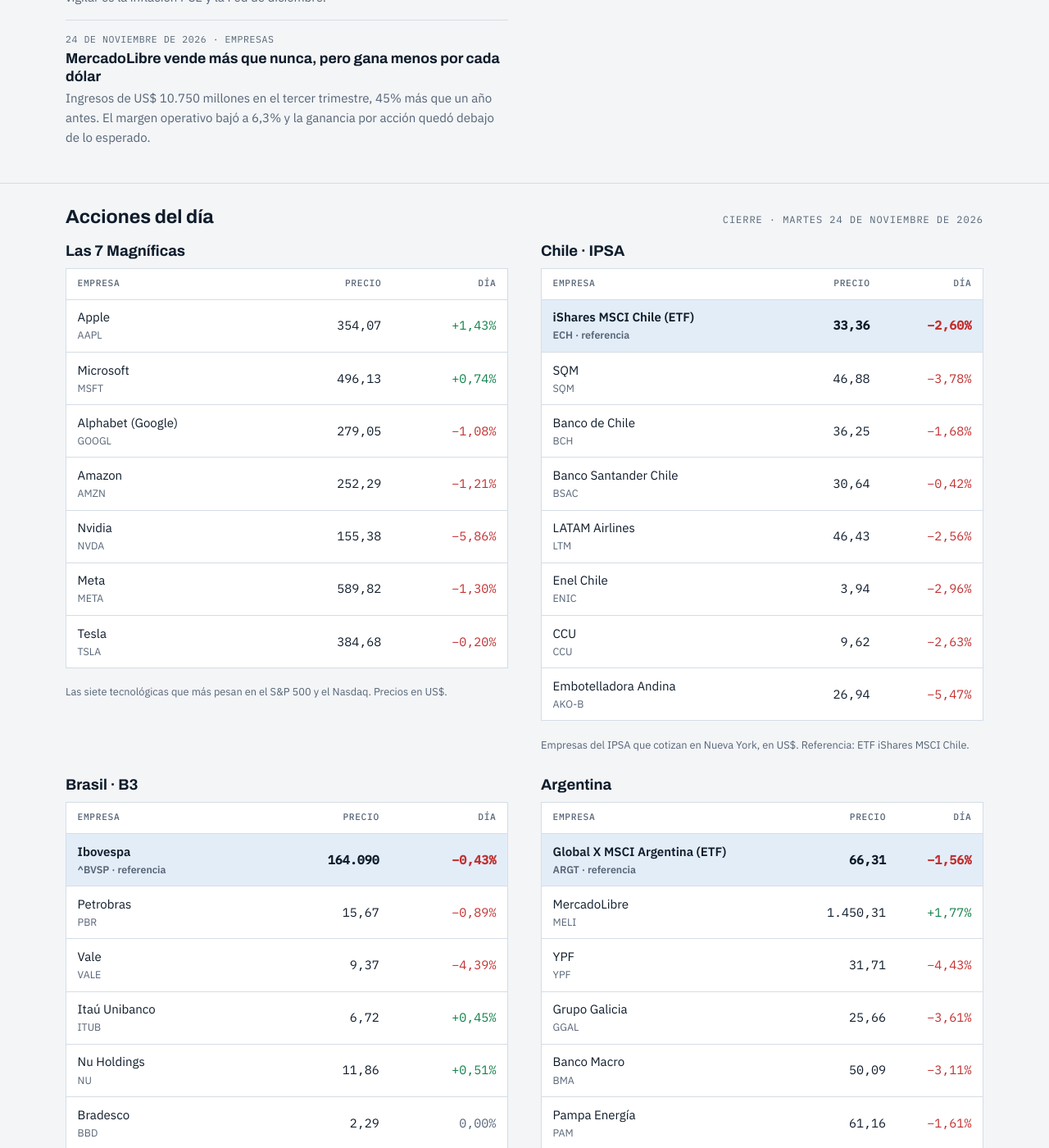
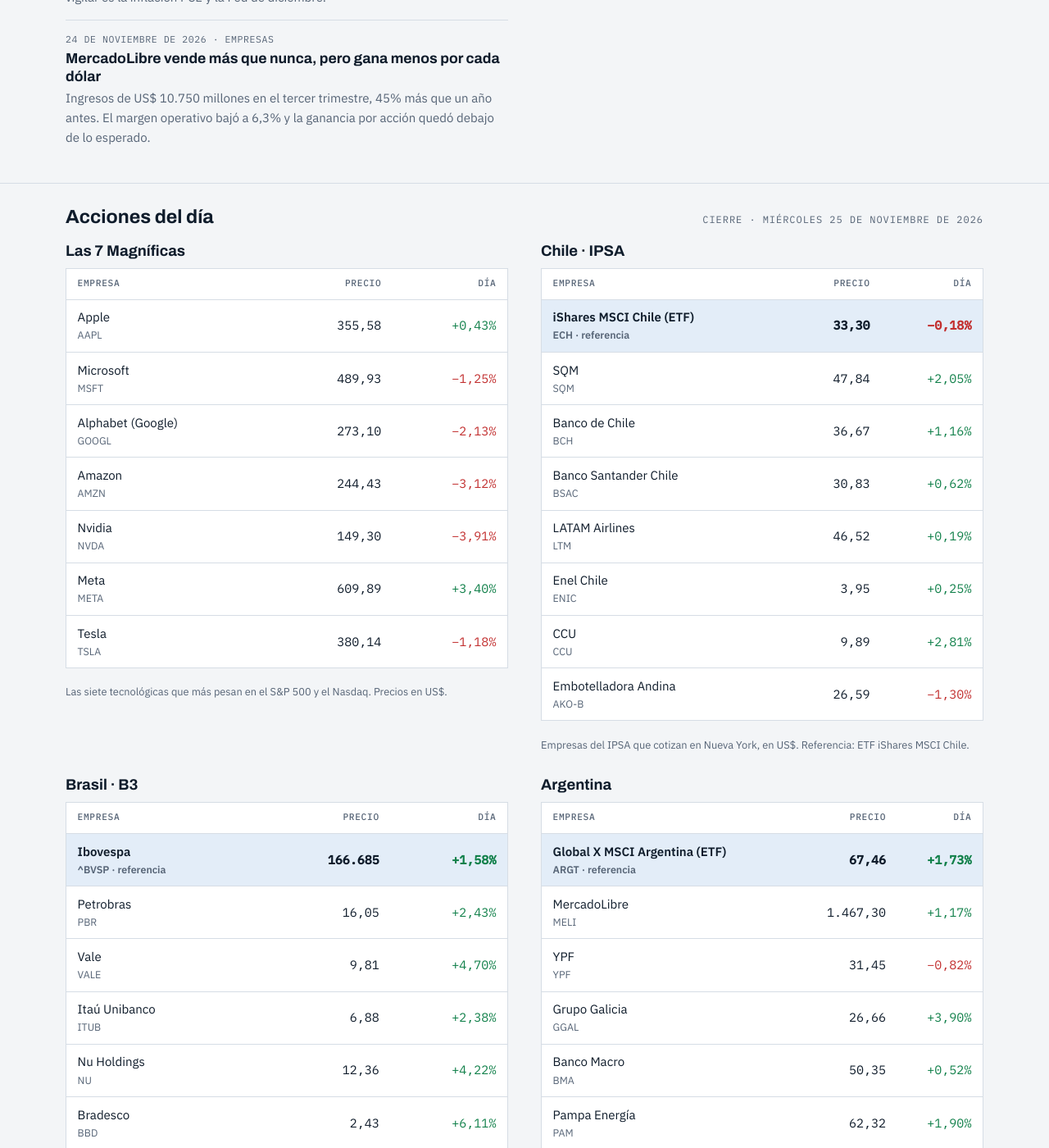
Before and after one commit to fabiandegiacomid-dotcom/wallstreetdailynews, a Jekyll site: the page built from index.html, in a window 1280 px wide and 1400 px high, scrolled down 893 px. Shown: the whole window at 82% size. Built offline with Jekyll 4.4.1, drawn with Linux system fonts in a browser that asks for light colours; some of the changed text lies outside the part shown.

Commit message:
Datos de mercado 2026-11-25

```diff
--- a/_data/mercado.json
+++ b/_data/mercado.json
@@ -3,62 +3,62 @@
     {
       "simbolo": "^GSPC",
       "nombre": "S&P 500",
-      "fecha": "2026-11-24",
-      "valor": 7201.09,
-      "valor_txt": "7.201,09",
-      "cambio_pct": -0.4985,
-      "cambio_txt": "−0,50%",
+      "fecha": "2026-11-25",
+      "valor": 7182.78,
+      "valor_txt": "7.182,78",
+      "cambio_pct": -0.2543,
+      "cambio_txt": "−0,25%",
       "dir": "down",
       "cerrado": true,
       "sparkline": {
-        "linea": "0.0,4.3 5.7,2.7 11.4,2.0 17.1,2.8 22.9,7.5 28.6,8.8 34.3,7.9 40.0,3.9 45.7,15.1 51.4,14.3 57.1,8.5 62.9,9.5 68.6,6.2 74.3,7.1 80.0,8.1 85.7,13.0 91.4,15.6 97.1,16.1 102.9,21.1 108.6,30.0 114.3,19.0 120.0,20.2",
-        "area": "0,32 0.0,4.3 5.7,2.7 11.4,2.0 17.1,2.8 22.9,7.5 28.6,8.8 34.3,7.9 40.0,3.9 45.7,15.1 51.4,14.3 57.1,8.5 62.9,9.5 68.6,6.2 74.3,7.1 80.0,8.1 85.7,13.0 91.4,15.6 97.1,16.1 102.9,21.1 108.6,30.0 114.3,19.0 120.0,20.2 120,32",
+        "linea": "0.0,2.7 5.7,2.0 11.4,2.8 17.1,7.5 22.9,8.8 28.6,7.9 34.3,3.9 40.0,15.1 45.7,14.3 51.4,8.5 57.1,9.5 62.9,6.2 68.6,7.1 74.3,8.1 80.0,13.0 85.7,15.6 91.4,16.1 97.1,21.1 102.9,30.0 108.6,19.0 114.3,20.2 120.0,20.9",
+        "area": "0,32 0.0,2.7 5.7,2.0 11.4,2.8 17.1,7.5 22.9,8.8 28.6,7.9 34.3,3.9 40.0,15.1 45.7,14.3 51.4,8.5 57.1,9.5 62.9,6.2 68.6,7.1 74.3,8.1 80.0,13.0 85.7,15.6 91.4,16.1 97.1,21.1 102.9,30.0 108.6,19.0 114.3,20.2 120.0,20.9 120,32",
         "x": "120.0",
-        "y": "20.2",
+        "y": "20.9",
         "min_txt": "6.910,39",
         "max_txt": "7.743,98"
       },
-      "desde": "2026-10-26"
+      "desde": "2026-10-27"
     },
     {
       "simbolo": "^IXIC",
       "nombre": "Nasdaq Composite",
-      "fecha": "2026-11-24",
-      "valor": 23733.535,
-      "valor_txt": "23.733,53",
-      "cambio_pct": -1.4779,
-      "cambio_txt": "−1,48%",
+      "fecha": "2026-11-25",
+      "valor": 23585.803,
+      "valor_txt": "23.585,80",
+      "cambio_pct": -0.6225,
+      "cambio_txt": "−0,62%",
       "dir": "down",
       "cerrado": true,
       "sparkline": {
-        "linea": "0.0,4.7 5.7,2.5 11.4,2.0 17.1,4.6 22.9,9.9 28.6,11.9 34.3,10.4 40.0,7.8 45.7,17.9 51.4,16.0 57.1,11.2 62.9,12.6 68.6,9.7 74.3,10.4 80.0,12.1 85.7,16.5 91.4,17.8 97.1,17.1 102.9,21.0 108.6,30.0 114.3,19.5 120.0,22.1",
-        "area": "0,32 0.0,4.7 5.7,2.5 11.4,2.0 17.1,4.6 22.9,9.9 28.6,11.9 34.3,10.4 40.0,7.8 45.7,17.9 51.4,16.0 57.1,11.2 62.9,12.6 68.6,9.7 74.3,10.4 80.0,12.1 85.7,16.5 91.4,17.8 97.1,17.1 102.9,21.0 108.6,30.0 114.3,19.5 120.0,22.1 120,32",
+        "linea": "0.0,2.5 5.7,2.0 11.4,4.6 17.1,9.9 22.9,11.9 28.6,10.4 34.3,7.8 40.0,17.9 45.7,16.0 51.4,11.2 57.1,12.6 62.9,9.7 68.6,10.4 74.3,12.1 80.0,16.5 85.7,17.8 91.4,17.1 97.1,21.0 102.9,30.0 108.6,19.5 114.3,22.1 120.0,23.1",
+        "area": "0,32 0.0,2.5 5.7,2.0 11.4,4.6 17.1,9.9 22.9,11.9 28.6,10.4 34.3,7.8 40.0,17.9 45.7,16.0 51.4,11.2 57.1,12.6 62.9,9.7 68.6,10.4 74.3,12.1 80.0,16.5 85.7,17.8 91.4,17.1 97.1,21.0 102.9,30.0 108.6,19.5 114.3,22.1 120.0,23.1 120,32",
         "x": "120.0",
-        "y": "22.1",
+        "y": "23.1",
         "min_txt": "22.617,73",
         "max_txt": "26.549,85"
       },
-      "desde": "2026-10-26"
+      "desde": "2026-10-27"
     },
     {
       "simbolo": "^DJI",
       "nombre": "Dow Jones",
-      "fecha": "2026-11-24",
-      "valor": 50018.7,
-      "valor_txt": "50.018,70",
-      "cambio_pct": 0.8537,
-      "cambio_txt": "+0,85%",
+      "fecha": "2026-11-25",
+      "valor": 50182.95,
+      "valor_txt": "50.182,95",
+      "cambio_pct": 0.3284,
+      "cambio_txt": "+0,33%",
       "dir": "up",
       "cerrado": true,
       "sparkline": {
-        "linea": "0.0,7.3 5.7,7.3 11.4,6.7 17.1,7.4 22.9,10.5 28.6,9.4 34.3,10.4 40.0,2.0 45.7,11.9 51.4,13.1 57.1,7.2 62.9,8.0 68.6,6.7 74.3,7.7 80.0,7.4 85.7,11.4 91.4,16.0 97.1,19.0 102.9,24.9 108.6,30.0 114.3,22.2 120.0,19.9",
-        "area": "0,32 0.0,7.3 5.7,7.3 11.4,6.7 17.1,7.4 22.9,10.5 28.6,9.4 34.3,10.4 40.0,2.0 45.7,11.9 51.4,13.1 57.1,7.2 62.9,8.0 68.6,6.7 74.3,7.7 80.0,7.4 85.7,11.4 91.4,16.0 97.1,19.0 102.9,24.9 108.6,30.0 114.3,22.2 120.0,19.9 120,32",
+        "linea": "0.0,7.3 5.7,6.7 11.4,7.4 17.1,10.5 22.9,9.4 28.6,10.4 34.3,2.0 40.0,11.9 45.7,13.1 51.4,7.2 57.1,8.0 62.9,6.7 68.6,7.7 74.3,7.4 80.0,11.4 85.7,16.0 91.4,19.0 97.1,24.9 102.9,30.0 108.6,22.2 114.3,19.9 120.0,19.1",
+        "area": "0,32 0.0,7.3 5.7,6.7 11.4,7.4 17.1,10.5 22.9,9.4 28.6,10.4 34.3,2.0 40.0,11.9 45.7,13.1 51.4,7.2 57.1,8.0 62.9,6.7 68.6,7.7 74.3,7.4 80.0,11.4 85.7,16.0 91.4,19.0 97.1,24.9 102.9,30.0 108.6,22.2 114.3,19.9 120.0,19.1 120,32",
         "x": "120.0",
-        "y": "19.9",
+        "y": "19.1",
         "min_txt": "48.147,33",
         "max_txt": "53.356,12"
       },
-      "desde": "2026-10-26"
+      "desde": "2026-10-27"
     }
   ],
   "grupos": [
@@ -70,77 +70,77 @@
         {
           "simbolo": "AAPL",
           "nombre": "Apple",
-          "fecha": "2026-11-24",
-          "valor": 354.07,
-          "valor_txt": "354,07",
-          "cambio_pct": 1.4295,
-          "cambio_txt": "+1,43%",
+          "fecha": "2026-11-25",
+          "valor": 355.58,
+          "valor_txt": "355,58",
+          "cambio_pct": 0.4265,
+          "cambio_txt": "+0,43%",
           "dir": "up",
           "cerrado": true
         },
         {
           "simbolo": "MSFT",
           "nombre": "Microsoft",
-          "fecha": "2026-11-24",
-          "valor": 496.13,
-          "valor_txt": "496,13",
-          "cambio_pct": 0.7371,
-          "cambio_txt": "+0,74%",
-          "dir": "up",
+          "fecha": "2026-11-25",
+          "valor": 489.93,
+          "valor_txt": "489,93",
+          "cambio_pct": -1.2497,
+          "cambio_txt": "−1,25%",
+          "dir": "down",
           "cerrado": true
         },
         {
           "simbolo": "GOOGL",
           "nombre": "Alphabet (Google)",
-          "fecha": "2026-11-24",
-          "valor": 279.05,
-          "valor_txt": "279,05",
-          "cambio_pct": -1.0812,
-          "cambio_txt": "−1,08%",
+          "fecha": "2026-11-25",
+          "valor": 273.1,
+          "valor_txt": "273,10",
+          "cambio_pct": -2.1322,
+          "cambio_txt": "−2,13%",
           "dir": "down",
           "cerrado": true
         },
         {
           "simbolo": "AMZN",
           "nombre": "Amazon",
-          "fecha": "2026-11-24",
-          "valor": 252.29,
-          "valor_txt": "252,29",
-          "cambio_pct": -1.2138,
-          "cambio_txt": "−1,21%",
+          "fecha": "2026-11-25",
+          "valor": 244.43,
+          "valor_txt": "244,43",
+          "cambio_pct": -3.1155,
+          "cambio_txt": "−3,12%",
           "dir": "down",
           "cerrado": true
         },
         {
           "simbolo": "NVDA",
           "nombre": "Nvidia",
-          "fecha": "2026-11-24",
-          "valor": 155.38,
-          "valor_txt": "155,38",
-          "cambio_pct": -5.8588,
-          "cambio_txt": "−5,86%",
+          "fecha": "2026-11-25",
+          "valor": 149.3,
+          "valor_txt": "149,30",
+          "cambio_pct": -3.913,
+          "cambio_txt": "−3,91%",
           "dir": "down",
           "cerrado": true
         },
         {
           "simbolo": "META",
           "nombre": "Meta",
-          "fecha": "2026-11-24",
-          "valor": 589.82,
-          "valor_txt": "589,82",
-          "cambio_pct": -1.3019,
-          "cambio_txt": "−1,30%",
-          "dir": "down",
+          "fecha": "2026-11-25",
+          "valor": 609.89,
+          "valor_txt": "609,89",
+          "cambio_pct": 3.4027,
+          "cambio_txt": "+3,40%",
+          "dir": "up",
           "cerrado": true
         },
         {
           "simbolo": "TSLA",
           "nombre": "Tesla",
-          "fecha": "2026-11-24",
-          "valor": 384.68,
-          "valor_txt": "384,68",
-          "cambio_pct": -0.2024,
-          "cambio_txt": "−0,20%",
+          "fecha": "2026-11-25",
+          "valor": 380.14,
+          "valor_txt": "380,14",
+          "cambio_pct": -1.1802,
+          "cambio_txt": "−1,18%",
           "dir": "down",
           "cerrado": true
         }
@@ -154,77 +154,77 @@
         {
           "simbolo": "SQM",
           "nombre": "SQM",
-          "fecha": "2026-11-24",
-          "valor": 46.88,
-          "valor_txt": "46,88",
-          "cambio_pct": -3.7767,
-          "cambio_txt": "−3,78%",
-          "dir": "down",
+          "fecha": "2026-11-25",
+          "valor": 47.84,
+          "valor_txt": "47,84",
+          "cambio_pct": 2.0478,
+          "cambio_txt": "+2,05%",
+          "dir": "up",
           "cerrado": true
         },
         {
           "simbolo": "BCH",
           "nombre": "Banco de Chile",
-          "fecha": "2026-11-24",
-          "valor": 36.25,
-          "valor_txt": "36,25",
-          "cambio_pct": -1.6816,
-          "cambio_txt": "−1,68%",
-          "dir": "down",
+          "fecha": "2026-11-25",
+          "valor": 36.67,
+          "valor_txt": "36,67",
+          "cambio_pct": 1.1586,
+          "cambio_txt": "+1,16%",
+          "dir": "up",
           "cerrado": true
         },
         {
           "simbolo": "BSAC",
           "nombre": "Banco Santander Chile",
-          "fecha": "2026-11-24",
-          "valor": 30.64,
-          "valor_txt": "30,64",
-          "cambio_pct": -0.4225,
-          "cambio_txt": "−0,42%",
-          "dir": "down",
+          "fecha": "2026-11-25",
+          "valor": 30.83,
+          "valor_txt": "30,83",
+          "cambio_pct": 0.6201,
+          "cambio_txt": "+0,62%",
+          "dir": "up",
           "cerrado": true
         },
         {
           "simbolo": "LTM",
           "nombre": "LATAM Airlines",
-          "fecha": "2026-11-24",
-          "valor": 46.43,
-          "valor_txt": "46,43",
-          "cambio_pct": -2.5603,
-          "cambio_txt": "−2,56%",
-          "dir": "down",
+          "fecha": "2026-11-25",
+          "valor": 46.52,
+          "valor_txt": "46,52",
+          "cambio_pct": 0.1938,
+          "cambio_txt": "+0,19%",
+          "dir": "up",
           "cerrado": true
         },
         {
           "simbolo": "ENIC",
           "nombre": "Enel Chile",
-          "fecha": "2026-11-24",
-          "valor": 3.94,
-          "valor_txt": "3,94",
-          "cambio_pct": -2.9557,
-          "cambio_txt": "−2,96%",
-          "dir": "down",
+          "fecha": "2026-11-25",
+          "valor": 3.95,
+          "valor_txt": "3,95",
+          "cambio_pct": 0.2538,
+          "cambio_txt": "+0,25%",
+          "dir": "up",
           "cerrado": true
         },
         {
           "simbolo": "CCU",
           "nombre": "CCU",
-          "fecha": "2026-11-24",
-          "valor": 9.62,
-          "valor_txt": "9,62",
-          "cambio_pct": -2.6316,
-          "cambio_txt": "−2,63%",
-          "dir": "down",
+          "fecha": "2026-11-25",
+          "valor": 9.89,
+          "valor_txt": "9,89",
+          "cambio_pct": 2.8067,
+          "cambio_txt": "+2,81%",
+          "dir": "up",
           "cerrado": true
         },
         {
           "simbolo": "AKO-B",
           "nombre": "Embotelladora Andina",
-          "fecha": "2026-11-24",
-          "valor": 26.94,
-          "valor_txt": "26,94",
-          "cambio_pct": -5.4737,
-          "cambio_txt": "−5,47%",
+          "fecha": "2026-11-25",
+          "valor": 26.59,
+          "valor_txt": "26,59",
+          "cambio_pct": -1.2992,
+          "cambio_txt": "−1,30%",
           "dir": "down",
           "cerrado": true
         }
@@ -232,11 +232,11 @@
       "referencia": {
         "simbolo": "ECH",
         "nombre": "iShares MSCI Chile (ETF)",
-        "fecha": "2026-11-24",
-        "valor": 33.36,
-        "valor_txt": "33,36",
-        "cambio_pct": -2.5985,
-        "cambio_txt": "−2,60%",
+        "fecha": "2026-11-25",
+        "valor": 33.3,
+        "valor_txt": "33,30",
+        "cambio_pct": -0.1799,
+        "cambio_txt": "−0,18%",
         "dir": "down",
         "cerrado": true
       }
@@ -249,79 +249,79 @@
         {
           "simbolo": "PBR",
           "nombre": "Petrobras",
-          "fecha": "2026-11-24",
-          "valor": 15.67,
-          "valor_txt": "15,67",
-          "cambio_pct": -0.8855,
-          "cambio_txt": "−0,89%",
-          "dir": "down",
+          "fecha": "2026-11-25",
+          "valor": 16.05,
+          "valor_txt": "16,05",
+          "cambio_pct": 2.425,
+          "cambio_txt": "+2,43%",
+          "dir": "up",
           "cerrado": true
         },
         {
           "simbolo": "VALE",
           "nombre": "Vale",
-          "fecha": "2026-11-24",
-          "valor": 9.37,
-          "valor_txt": "9,37",
-          "cambio_pct": -4.3878,
-          "cambio_txt": "−4,39%",
-          "dir": "down",
+          "fecha": "2026-11-25",
+          "valor": 9.81,
+          "valor_txt": "9,81",
+          "cambio_pct": 4.6958,
+          "cambio_txt": "+4,70%",
+          "dir": "up",
           "cerrado": true
         },
         {
           "simbolo": "ITUB",
           "nombre": "Itaú Unibanco",
-          "fecha": "2026-11-24",
-          "valor": 6.72,
-          "valor_txt": "6,72",
-          "cambio_pct": 0.4484,
-          "cambio_txt": "+0,45%",
+          "fecha": "2026-11-25",
+          "valor": 6.88,
+          "valor_txt": "6,88",
+          "cambio_pct": 2.381,
+          "cambio_txt": "+2,38%",
           "dir": "up",
           "cerrado": true
         },
         {
           "simbolo": "NU",
           "nombre": "Nu Holdings",
-          "fecha": "2026-11-24",
-          "valor": 11.86,
-          "valor_txt": "11,86",
-          "cambio_pct": 0.5085,
-          "cambio_txt": "+0,51%",
+          "fecha": "2026-11-25",
+          "valor": 12.36,
+          "valor_txt": "12,36",
+          "cambio_pct": 4.2159,
+          "cambio_txt": "+4,22%",
           "dir": "up",
           "cerrado": true
         },
         {
           "simbolo": "BBD",
           "nombre": "Bradesco",
-          "fecha": "2026-11-24",
-          "valor": 2.29,
-          "valor_txt": "2,29",
-          "cambio_pct": 0.0,
-          "cambio_txt": "0,00%",
-          "dir": "flat",
+          "fecha": "2026-11-25",
+          "valor": 2.43,
+          "valor_txt": "2,43",
+          "cambio_pct": 6.1135,
+          "cambio_txt": "+6,11%",
+          "dir": "up",
           "cerrado": true
         },
         {
           "simbolo": "ABEV",
           "nombre": "Ambev",
-          "fecha": "2026-11-24",
+          "fecha": "2026-11-25",
           "valor": 2.69,
           "valor_txt": "2,69",
-          "cambio_pct": 1.8939,
-          "cambio_txt": "+1,89%",
-          "dir": "up",
+          "cambio_pct": -0.0,
+          "cambio_txt": "0,00%",
+          "dir": "flat",
           "cerrado": true
         }
       ],
       "referencia": {
         "simbolo": "^BVSP",
         "nombre": "Ibovespa",
-        "fecha": "2026-11-24",
-        "valor": 164089.81,
-        "valor_txt": "164.090",
-        "cambio_pct": -0.4285,
-        "cambio_txt": "−0,43%",
-        "dir": "down",
+        "fecha": "2026-11-25",
+        "valor": 166684.61,
+        "valor_txt": "166.685",
+        "cambio_pct": 1.5812,
+        "cambio_txt": "+1,58%",
+        "dir": "up",
         "cerrado": true
       }
     },
@@ -333,79 +333,79 @@
         {
           "simbolo": "MELI",
           "nombre": "MercadoLibre",
-          "fecha": "2026-11-24",
-          "valor": 1450.31,
-          "valor_txt": "1.450,31",
-          "cambio_pct": 1.7704,
-          "cambio_txt": "+1,77%",
+          "fecha": "2026-11-25",
+          "valor": 1467.3,
+          "valor_txt": "1.467,30",
+          "cambio_pct": 1.1715,
+          "cambio_txt": "+1,17%",
           "dir": "up",
           "cerrado": true
         },
         {
           "simbolo": "YPF",
           "nombre": "YPF",
-          "fecha": "2026-11-24",
-          "valor": 31.71,
-          "valor_txt": "31,71",
-          "cambio_pct": -4.4304,
-          "cambio_txt": "−4,43%",
+          "fecha": "2026-11-25",
+          "valor": 31.45,
+          "valor_txt": "31,45",
+          "cambio_pct": -0.8199,
+          "cambio_txt": "−0,82%",
           "dir": "down",
           "cerrado": true
         },
         {
           "simbolo": "GGAL",
           "nombre": "Grupo Galicia",
-          "fecha": "2026-11-24",
-          "valor": 25.66,
-          "valor_txt": "25,66",
-          "cambio_pct": -3.6063,
-          "cambio_txt": "−3,61%",
-          "dir": "down",
+          "fecha": "2026-11-25",
+          "valor": 26.66,
+          "valor_txt": "26,66",
+          "cambio_pct": 3.8971,
+          "cambio_txt": "+3,90%",
+          "dir": "up",
           "cerrado": true
         },
         {
           "simbolo": "BMA",
           "nombre": "Banco Macro",
-          "fecha": "2026-11-24",
-          "valor": 50.09,
-          "valor_txt": "50,09",
-          "cambio_pct": -3.1141,
-          "cambio_txt": "−3,11%",
-          "dir": "down",
+          "fecha": "2026-11-25",
+          "valor": 50.35,
+          "valor_txt": "50,35",
+          "cambio_pct": 0.5191,
+          "cambio_txt": "+0,52%",
+          "dir": "up",
           "cerrado": true
         },
         {
           "simbolo": "PAM",
           "nombre": "Pampa Energía",
-          "fecha": "2026-11-24",
-          "valor": 61.16,
-          "valor_txt": "61,16",
-          "cambio_pct": -1.6088,
-          "cambio_txt": "−1,61%",
-          "dir": "down",
+          "fecha": "2026-11-25",
+          "valor": 62.32,
+          "valor_txt": "62,32",
+          "cambio_pct": 1.8967,
+          "cambio_txt": "+1,90%",
+          "dir": "up",
           "cerrado": true
         },
         {
           "simbolo": "TGS",
           "nombre": "TGS",
-          "fecha": "2026-11-24",
-          "valor": 19.45,
-          "valor_txt": "19,45",
-          "cambio_pct": -1.9657,
-          "cambio_txt": "−1,97%",
-          "dir": "down",
+          "fecha": "2026-11-25",
+          "valor": 19.89,
+          "valor_txt": "19,89",
+          "cambio_pct": 2.2622,
+          "cambio_txt": "+2,26%",
+          "dir": "up",
           "cerrado": true
         }
       ],
       "referencia": {
         "simbolo": "ARGT",
         "nombre": "Global X MSCI Argentina (ETF)",
-        "fecha": "2026-11-24",
-        "valor": 66.31,
-        "valor_txt": "66,31",
-        "cambio_pct": -1.5588,
-        "cambio_txt": "−1,56%",
-        "dir": "down",
+        "fecha": "2026-11-25",
+        "valor": 67.46,
+        "valor_txt": "67,46",
+        "cambio_pct": 1.7343,
+        "cambio_txt": "+1,73%",
+        "dir": "up",
         "cerrado": true
       }
     }
@@ -414,24 +414,23 @@
     {
       "simbolo": "CLP=X",
       "nombre": "Peso chileno",
-      "fecha": "2026-11-24",
-      "valor": 1032.81,
-      "valor_txt": "1.032,81",
-      "cambio_pct": 4.3006,
-      "cambio_txt": "+4,30%",
+      "fecha": "2026-11-25",
+      "valor": 1038.07,
+      "valor_txt": "1.038,07",
+      "cambio_pct": 2.1391,
+      "cambio_txt": "+2,14%",
       "dir": "up",
       "cerrado": false,
-      "detalle": "USD/CLP",
-      "atipico": true
+      "detalle": "USD/CLP"
     },
     {
       "simbolo": "BRL=X",
       "nombre": "Real brasileño",
       "fecha": "2026-11-25",
-      "valor": 5.9053,
-      "valor_txt": "5,91",
-      "cambio_pct": -0.388,
-      "cambio_txt": "−0,39%",
+      "valor": 5.821,
+      "valor_txt": "5,82",
+      "cambio_pct": -1.81,
+      "cambio_txt": "−1,81%",
       "dir": "down",
       "cerrado": false,
       "detalle": "USD/BRL"
@@ -440,10 +439,10 @@
       "simbolo": "ARS=X",
       "nombre": "Peso argentino (oficial)",
       "fecha": "2026-11-25",
-      "valor": 1592.0,
-      "valor_txt": "1.592,00",
-      "cambio_pct": 0.7604,
-      "cambio_txt": "+0,76%",
+      "valor": 1602.0,
+      "valor_txt": "1.602,00",
+      "cambio_pct": 1.3933,
+      "cambio_txt": "+1,39%",
       "dir": "up",
       "cerrado": false,
       "detalle": "USD/ARS"
@@ -452,10 +451,10 @@
       "simbolo": "COP=X",
       "nombre": "Peso colombiano",
       "fecha": "2026-11-25",
-      "valor": 3604.7,
-      "valor_txt": "3.604,70",
-      "cambio_pct": 2.2891,
-      "cambio_txt": "+2,29%",
+      "valor": 3553.49,
+      "valor_txt": "3.553,49",
+      "cambio_pct": 0.836,
+      "cambio_txt": "+0,84%",
       "dir": "up",
       "cerrado": false,
       "detalle": "USD/COP"
@@ -464,18 +463,18 @@
       "simbolo": "PEN=X",
       "nombre": "Sol peruano",
       "fecha": "2026-11-25",
-      "valor": 3.4743,
+      "valor": 3.4745,
       "valor_txt": "3,47",
-      "cambio_pct": 0.5877,
+      "cambio_pct": 0.5935,
       "cambio_txt": "+0,59%",
       "dir": "up",
       "cerrado": false,
       "detalle": "USD/PEN"
     }
   ],
-  "fecha_sesion": "2026-11-24",
-  "fecha_texto": "martes 24 de noviembre de 2026",
+  "fecha_sesion": "2026-11-25",
+  "fecha_texto": "miércoles 25 de noviembre de 2026",
   "estado": "Cierre",
-  "actualizado": "2026-11-25T02:40:26Z",
+  "actualizado": "2026-11-25T22:33:14Z",
   "fuente": "Yahoo Finance"
 }
```
